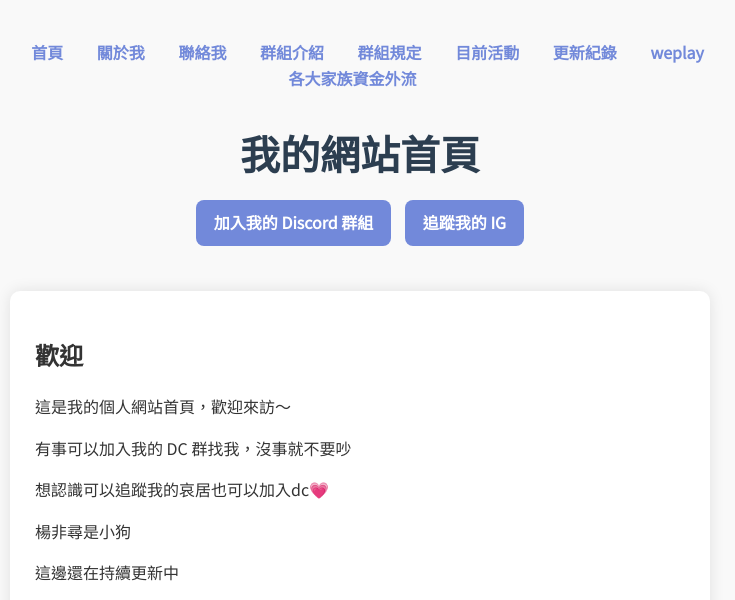
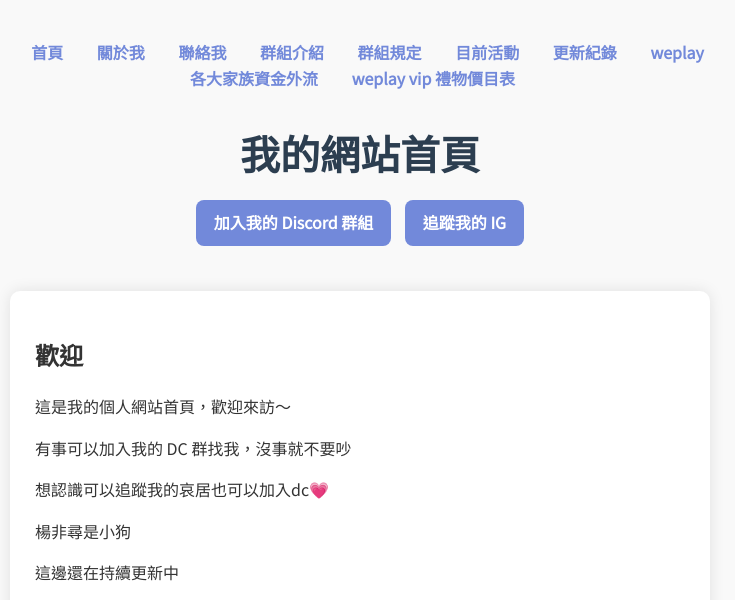
Before and after one commit to xiaohao923/my-website, a plain HTML site: page index.html in a window 1280 px wide. Shown: the top 600 px of the page, without its empty margins (280-1015 px from the left). Drawn offline with Linux system fonts and the light colour scheme; no server answers.

Commit message:
Update index.html

```diff
--- a/index.html
+++ b/index.html
@@ -75,6 +75,7 @@
     <a href="data.html">目前活動</a>
     <a href="main.html">更新紀錄</a>
     <a href="gallery.html">weplay各大家族資金外流</a>
+    <a href="weplay.html">weplay vip 禮物價目表</a>
   </nav>
 
   <header>
```
